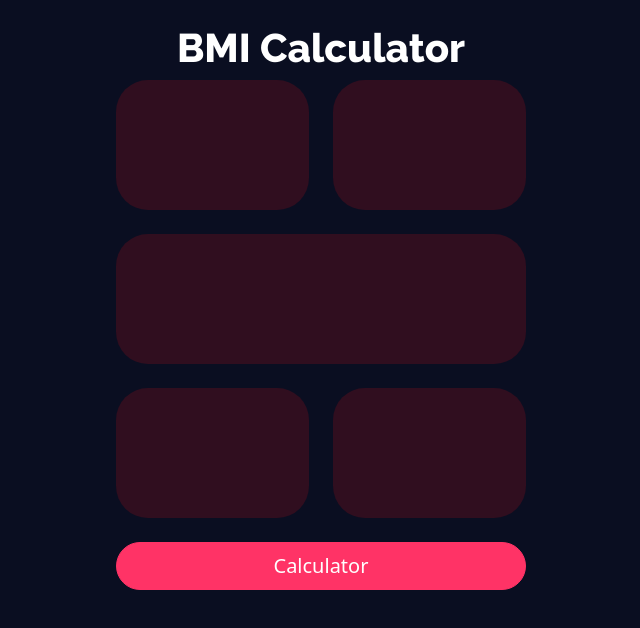
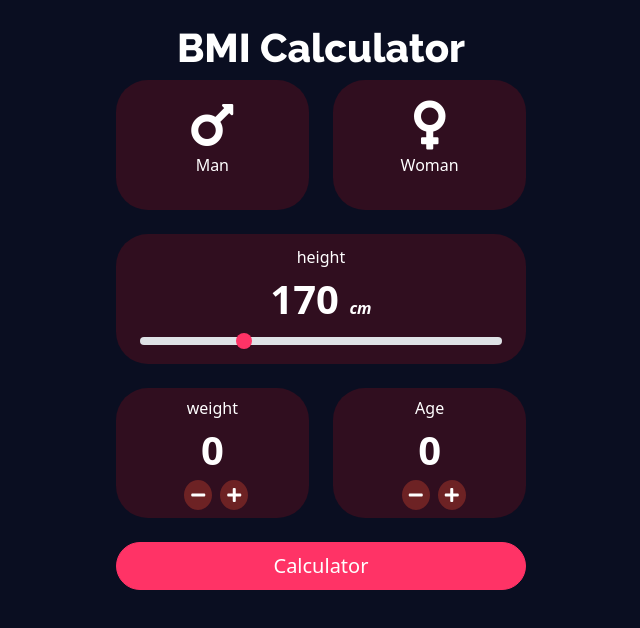
Before and after one commit to jampoolgarcia/BMI-calculator, an Angular app: page / in a window 1280 px wide. Shown: the top 628 px of the page, without its empty margins (319-959 px from the left). Built offline with nearby package versions, Linux system fonts and the light colour scheme.

Commit message:
added template, styles and components

```diff
--- a/src/app/components/home/home.component.html
+++ b/src/app/components/home/home.component.html
@@ -3,33 +3,23 @@
     <h1 class="title text-white text-center mt-4">BMI Calculator</h1>
     <div class="row">
       <div class="col-lg-6 mb-4">
-        <div class="bg-item">
-
-        </div>
+        <app-sex icon="fa fa-mars icon" title="Man"></app-sex>
       </div>
       <div class="col-lg-6 mb-4">
-        <div class="bg-item">
-
-        </div>
+       <app-sex icon="fa fa-venus icon" title="Woman"></app-sex>
       </div>
     </div>
     <div class="row">
       <div class="col-lg-12 mb-4">
-        <div class="bg-item">
-
-        </div>
+        <app-range [value]="heigth"></app-range>
       </div>
     </div>
     <div class="row">
       <div class="col-lg-6 mb-4">
-        <div class="bg-item">
-
-        </div>
+        <app-number [value]='weight' title="weight"></app-number>
       </div>
       <div class="col-lg-6 mb-4">
-        <div class="bg-item">
-
-        </div>
+        <app-number [value]='age' title="Age"></app-number>
       </div>
     </div>
     <div class="row">
--- a/src/app/components/home/home.component.ts
+++ b/src/app/components/home/home.component.ts
@@ -8,6 +8,10 @@ import { Component, OnInit } from '@angular/core';
 })
 export class HomeComponent implements OnInit {
 
+  public age = 0;
+  public weight= 0;
+  public heigth = 170;
+
   constructor() { }
 
   ngOnInit(): void {
--- /dev/null
+++ b/src/app/components/home/number/number.component.html
@@ -0,0 +1,10 @@
+<div class="bg-item">
+    <p class="mb-0">{{ title }}</p>
+    <div class="fs-1 fw-bold mt-0">
+      {{ value }}
+    </div>
+    <div>
+      <i class="btn-icon fa fa-minus" (click)="sub()"></i>
+      <i class="btn-icon fa fa-plus" (click)="sum()"></i>
+    </div>
+</div>
--- /dev/null
+++ b/src/app/components/home/number/number.component.ts
@@ -0,0 +1,38 @@
+import { Component, Input, OnInit } from '@angular/core';
+
+@Component({
+  selector: 'app-number',
+  templateUrl: './number.component.html',
+  styles: [`
+    .btn-icon {
+      cursor: pointer;
+      background-color: #6d2224;
+      padding: 7px;
+      border-radius: 50%;
+      margin-left: 0.5rem;
+    }
+
+    .btn-icon:hover {
+      box-shadow: 0 0 4px rgba(255,255,255,.4);
+    }
+  `]
+})
+export class NumberComponent implements OnInit {
+
+  @Input() title: string = '';
+  @Input() value: number = 0;
+
+  constructor() { }
+
+  ngOnInit(): void {
+  }
+
+  sum(){
+    this.value+=1;
+  }
+
+  sub(){
+    this.value-=1;
+  }
+
+}
--- /dev/null
+++ b/src/app/components/home/range/range.component.html
@@ -0,0 +1,8 @@
+<div class="bg-item">
+  <p class="mb-0">height</p>
+  <div class="fs-1 fw-bold mt-0">
+    {{value}}
+    <span class="fs-6 fst-italic">cm</span>
+  </div>
+  <input type="range" (input)="changeHeight($event)" [value]="value" min="120" max="300" class="form-range px-4">
+</div>
--- /dev/null
+++ b/src/app/components/home/range/range.component.ts
@@ -0,0 +1,26 @@
+import { Component, Input, OnInit } from '@angular/core';
+
+@Component({
+  selector: 'app-range',
+  templateUrl: './range.component.html',
+  styles: [`
+    input[type=range]::-webkit-slider-thumb {
+      background: #FF3366;
+    }
+  `]
+})
+export class RangeComponent implements OnInit {
+
+  @Input() value!: number;
+
+  constructor() { }
+
+  changeHeight(event: any){
+    const { valueAsNumber } = event.target;
+    this.value = valueAsNumber;
+  }
+
+  ngOnInit(): void {
+  }
+
+}
--- /dev/null
+++ b/src/app/components/home/sex/sex.component.html
@@ -0,0 +1,4 @@
+<div class="bg-item">
+  <i [class]="icon"></i>
+  <p>{{ title }}</p>
+</div>
--- /dev/null
+++ b/src/app/components/home/sex/sex.component.ts
@@ -0,0 +1,22 @@
+import { Component, Input, OnInit } from '@angular/core';
+
+@Component({
+  selector: 'app-sex',
+  templateUrl: './sex.component.html',
+  styles: [`
+    .icon {
+      font-size: 3.5rem;
+    }
+  `]
+})
+export class SexComponent implements OnInit {
+
+  @Input() icon: string = '';
+  @Input() title: string = '';
+
+  constructor() { }
+
+  ngOnInit(): void {
+  }
+
+}
--- a/src/styles.css
+++ b/src/styles.css
@@ -13,6 +13,11 @@ body{
   width: 100%;
   height: 130px;
   border-radius: 2rem;
+  color: #ffffff;
+  display: flex;
+  flex-direction: column;
+  justify-content: center;
+  align-items: center;
 }
 
 .btn-color {
```
Also changed, not shown: src/app/app.module.ts (+7 -1 lines).
